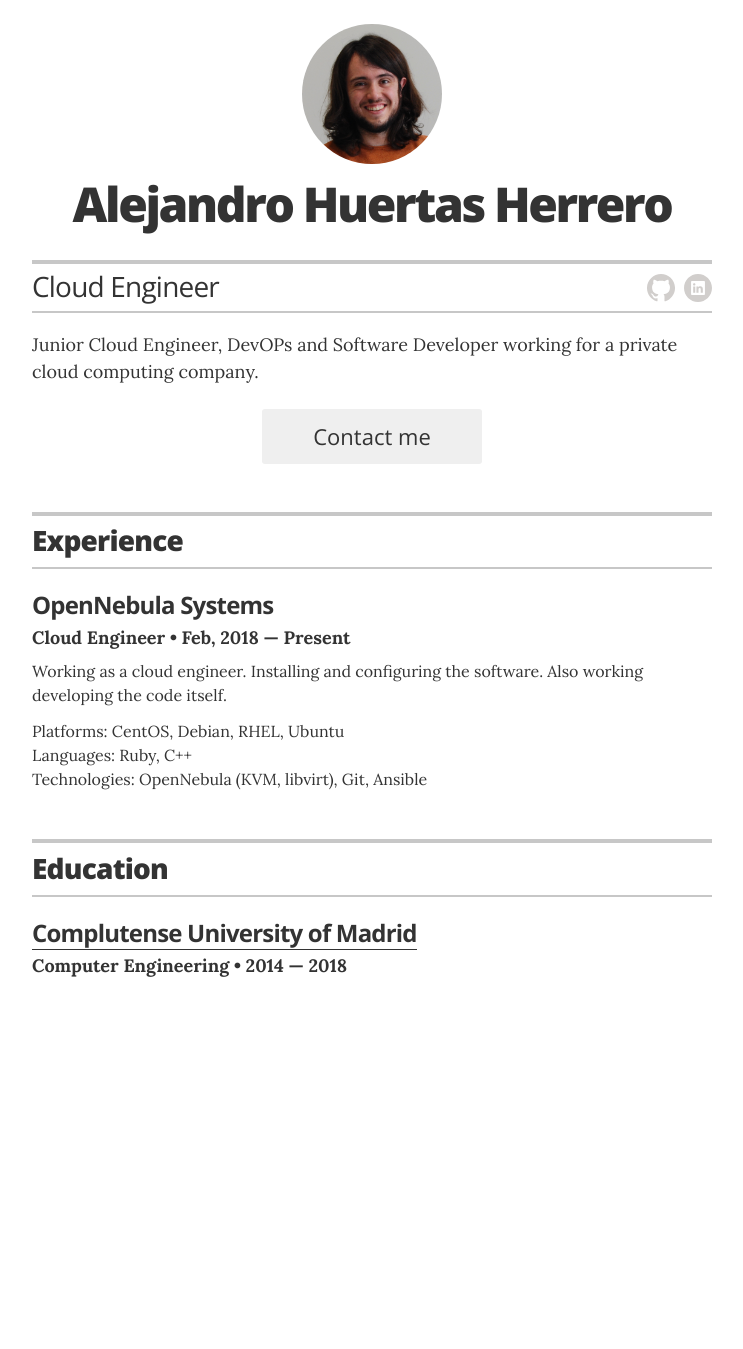
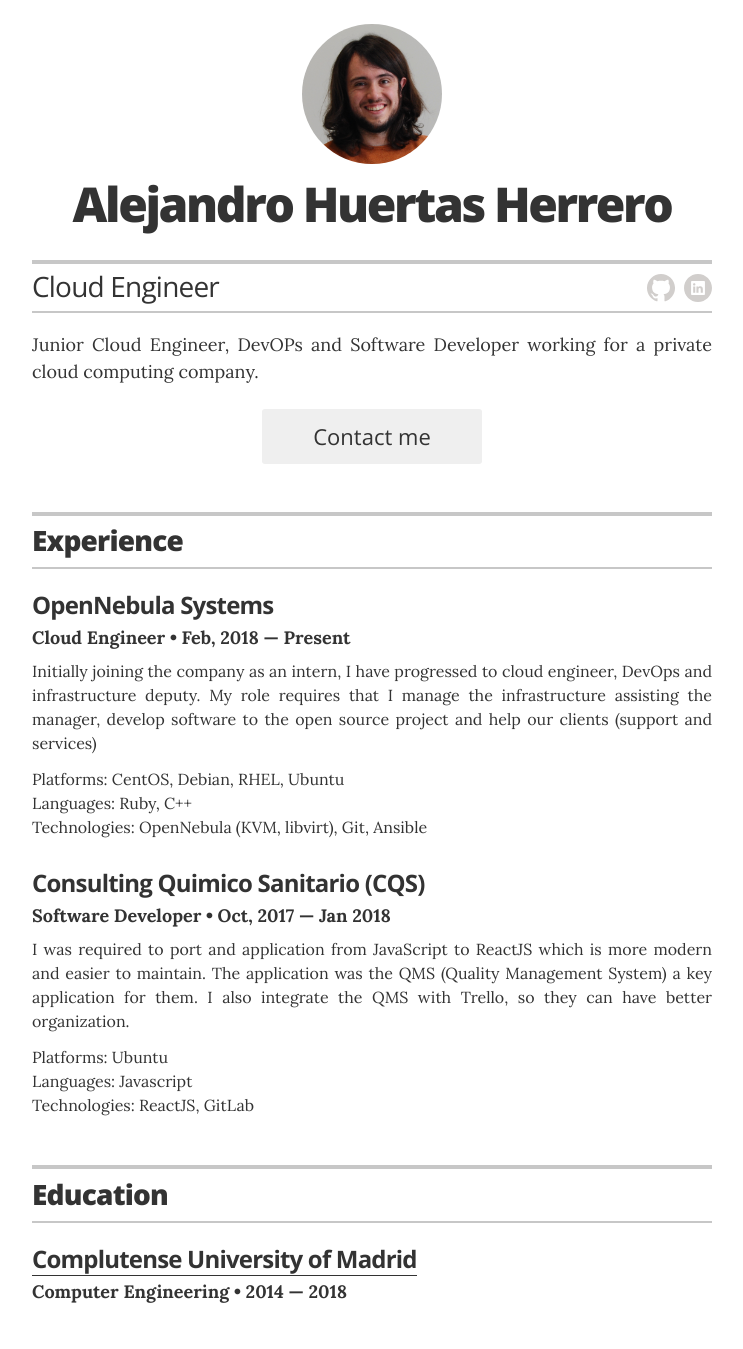
Before and after one commit to al3xhh/ahuertas.github.io, a Jekyll site: the page built from index.html, in a window 1280 px wide. Shown: the whole page, without its empty margins (268-1011 px from the left). Built offline with Jekyll 4.4.1, drawn with Linux system fonts in a browser that asks for light colours; before the commit the page ends 1023 px from its top, so only the background shows below that.

Commit message:
Add more experience

```diff
--- a/_layouts/resume.html
+++ b/_layouts/resume.html
@@ -27,7 +27,7 @@
         </div>
 
         <div class="executive-summary" itemprop="description">
-          <p>
+          <p align="justify">
 Junior Cloud Engineer, DevOPs and Software Developer working for a private cloud computing company.
           </p>
         </div>
@@ -53,14 +53,29 @@
         <div class="resume-item" itemscope itemprop="worksFor" itemtype="http://schema.org/Organization">
           <h3 class="resume-item-title" itemprop="name">OpenNebula Systems</h3>
           <h4 class="resume-item-details" itemprop="description">Cloud Engineer &bull; Feb, 2018 &mdash; Present</h4>
-          <p class="resume-item-copy">
-            Working as a cloud engineer. Installing and configuring the software. Also working developing the code itself.
+          <p class="resume-item-copy" align="justify">
+            Initially joining the company as an intern, I have progressed to cloud  engineer, DevOps and infrastructure deputy. My role requires that I manage the infrastructure assisting the manager, develop software to the open source project and help our clients (support and services)
           </p>
 
           <p class="resume-item-copy">
             Platforms: CentOS, Debian, RHEL, Ubuntu<br />
             Languages: Ruby, C++<br />
             Technologies: OpenNebula (KVM, libvirt), Git, Ansible
+          </p>
+        </div><!-- end of resume-item -->
+
+        <!-- Duplicate these resume-item elements and edit accordingly for each job you want to add here -->
+        <div class="resume-item" itemscope itemprop="worksFor" itemtype="http://schema.org/Organization">
+          <h3 class="resume-item-title" itemprop="name">Consulting Quimico Sanitario (CQS)</h3>
+          <h4 class="resume-item-details" itemprop="description">Software Developer &bull; Oct, 2017 &mdash; Jan 2018</h4>
+          <p class="resume-item-copy" align="justify">
+            I was required to port and application from JavaScript to ReactJS which is more modern and easier to maintain. The application was the QMS  (Quality Management System) a key application for them. I also integrate  the QMS with Trello, so they can have better organization.
+          </p>
+
+          <p class="resume-item-copy">
+            Platforms: Ubuntu<br />
+            Languages: Javascript<br />
+            Technologies: ReactJS, GitLab
           </p>
         </div><!-- end of resume-item -->
       </section>
```
